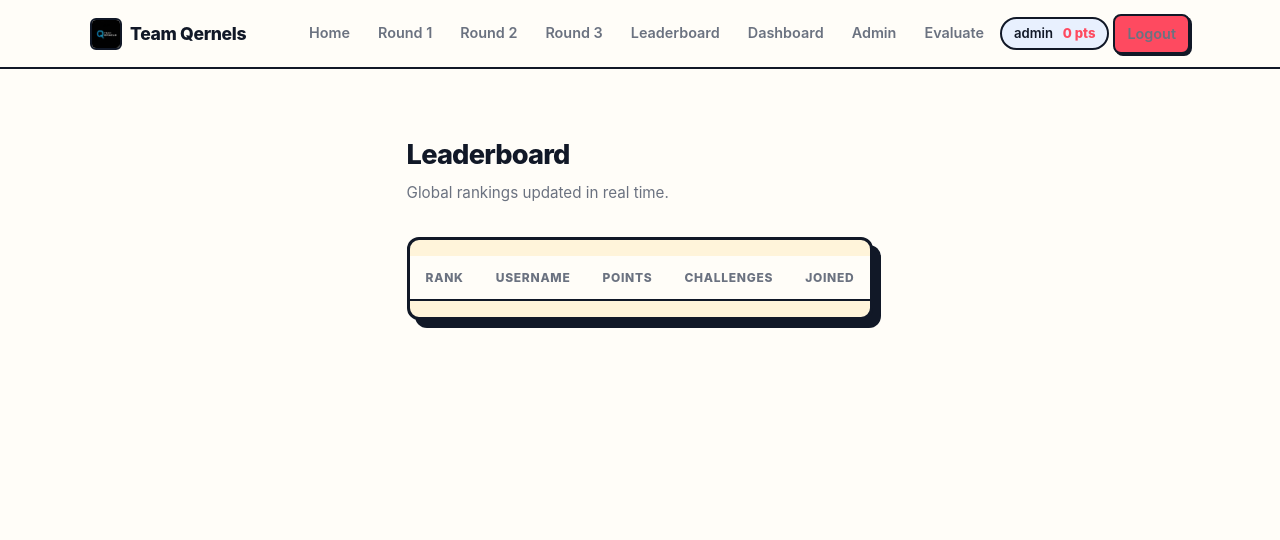
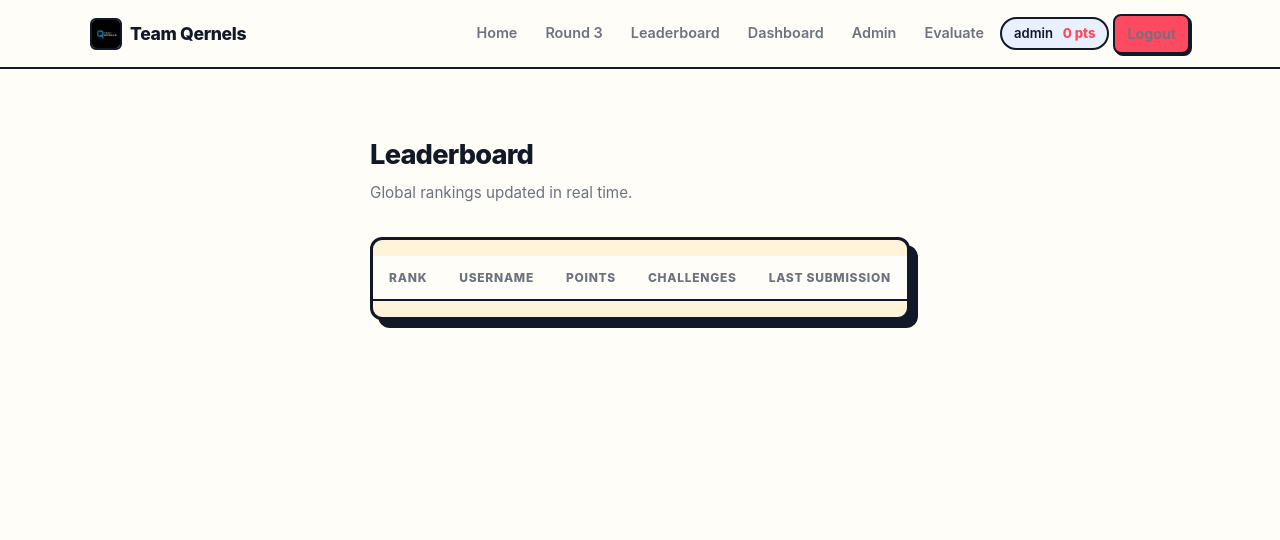
Before and after one commit to RaghunandhanG/ML-Fest-Platform, a FastAPI app: page /leaderboard in a window 1280 px wide. Shown: the top 540 px of the page. Run offline with FastAPI, Linux system fonts and the light colour scheme; a user stored in the database is signed in; data comes from the database, SQL or seed files in the repository; both versions use the stored data as it was after the commit; data that the repository does not hold is empty.

Commit message:
fixed leaderboard

```diff
--- a/models.py
+++ b/models.py
@@ -74,6 +74,14 @@ class User(Base):
             .filter(Score.user_id == self.id, Score.is_approved == True)
             .scalar()
             or 0
+        )
+
+    def get_last_correct_submission_time(self, db):
+        """Return the latest submitted_at timestamp for a correct flag."""
+        return (
+            db.query(func.max(Submission.submitted_at))
+            .filter(Submission.user_id == self.id, Submission.is_correct == True)
+            .scalar()
         )
 
     def get_completed_challenges(self, db):
--- a/routes/admin.py
+++ b/routes/admin.py
@@ -107,6 +107,9 @@ def approve_score(request: Request, score_id: int, flag_points: int = Form(0), e
         score.approved_by = user.id
         score.approved_at = datetime.utcnow()
         score.leaderboard_visible = True
+
+        # Flush so the is_approved=True change is visible to the SUM query
+        db.flush()
 
         target_user = db.query(User).get(score.user_id)
         target_user.total_points = target_user.get_total_points(db)
--- a/routes/evaluator.py
+++ b/routes/evaluator.py
@@ -121,6 +121,9 @@ def approve_score(request: Request, score_id: int, flag_points: int = Form(0), e
     score.approved_at = datetime.utcnow()
     score.leaderboard_visible = True
 
+    # Flush so the is_approved=True change is visible to the SUM query
+    db.flush()
+
     target_user = db.query(User).get(score.user_id)
     if target_user:
         target_user.total_points = target_user.get_total_points(db)
--- a/templates/base.html
+++ b/templates/base.html
@@ -203,13 +203,6 @@
             <ul class="nav-links">
                 <li><a href="{{ url_for('index') }}">Home</a></li>
                 {% if current_user.is_authenticated %}
-                    {# Admin sees all round tabs; others see only the active round #}
-                    {% if current_user.is_admin or (site_config and site_config.active_round == 1) %}
-                    <li><a href="{{ url_for('round1.index') }}">Round 1</a></li>
-                    {% endif %}
-                    {% if current_user.is_admin or (site_config and site_config.active_round == 2) %}
-                    <li><a href="{{ url_for('round2.index') }}">Round 2</a></li>
-                    {% endif %}
                     {% if current_user.is_admin or (site_config and site_config.active_round == 3) %}
                     <li><a href="{{ url_for('challenges.list_challenges') }}">Round 3</a></li>
                     <li><a href="{{ url_for('challenges.leaderboard') }}">Leaderboard</a></li>
--- a/templates/dashboard.html
+++ b/templates/dashboard.html
@@ -127,7 +127,7 @@
     <div class="stat-tile">
         <div class="stat-tile-shadow"></div>
         <div class="stat-tile-inner">
-            <div class="num">{{ current_user.total_points }}</div>
+            <div class="num">{{ computed_total }}</div>
             <div class="lbl">Total Points</div>
         </div>
     </div>
@@ -148,7 +148,7 @@
     <div class="stat-tile">
         <div class="stat-tile-shadow"></div>
         <div class="stat-tile-inner">
-            <div class="num">{{ (current_user.total_points / 500 * 100)|int }}%</div>
+            <div class="num">{{ (computed_total / 500 * 100)|int }}%</div>
             <div class="lbl">Overall</div>
         </div>
     </div>
--- a/templates/leaderboard.html
+++ b/templates/leaderboard.html
@@ -36,13 +36,22 @@ async function loadLeaderboard() {
         else { document.getElementById('leaderboardContainer').innerHTML = '<div class="lb-error">Failed to load leaderboard.</div>'; }
     } catch (error) { document.getElementById('leaderboardContainer').innerHTML = '<div class="lb-error">Failed to load leaderboard.</div>'; }
 }
+function fmtEvalTime(iso) {
+    if (!iso) return '<span style="color:var(--text-muted)">—</span>';
+    var d = new Date(iso);
+    var pad2 = function(n){ return n < 10 ? '0'+n : ''+n; };
+    var pad3 = function(n){ return n < 10 ? '00'+n : n < 100 ? '0'+n : ''+n; };
+    var hh = pad2(d.getUTCHours()), mm = pad2(d.getUTCMinutes()), ss = pad2(d.getUTCSeconds());
+    var ms = pad3(d.getUTCMilliseconds());
+    var mon = pad2(d.getUTCMonth()+1), day = pad2(d.getUTCDate());
+    return mon+'/'+day+' '+hh+':'+mm+':'+ss+'<span style="font-size:0.72rem;color:var(--text-muted)">.'+ms+'</span>';
+}
 function displayLeaderboard(leaderboard) {
     var container = document.getElementById('leaderboardContainer');
-    var html = '<div class="lb-wrap"><div class="lb-wrap-shadow"></div><div class="lb-wrap-inner"><table class="lb-table"><thead><tr><th>Rank</th><th>Username</th><th>Points</th><th>Challenges</th><th>Joined</th></tr></thead><tbody>';
+    var html = '<div class="lb-wrap"><div class="lb-wrap-shadow"></div><div class="lb-wrap-inner"><table class="lb-table"><thead><tr><th>Rank</th><th>Username</th><th>Points</th><th>Challenges</th><th>Last Submission</th></tr></thead><tbody>';
     leaderboard.forEach(function(entry) {
         var rc = entry.rank <= 3 ? ' rank-' + entry.rank : '';
-        var joinDate = new Date(entry.joined_at).toLocaleDateString();
-        html += '<tr><td><span class="rank-chip' + rc + '">' + entry.rank + '</span></td><td><span class="lb-username">' + entry.username + '</span></td><td><span class="lb-pts">' + entry.total_points + '</span></td><td>' + entry.challenges_completed + '</td><td style="color:var(--text-muted);font-size:0.82rem;">' + joinDate + '</td></tr>';
+        html += '<tr><td><span class="rank-chip' + rc + '">' + entry.rank + '</span></td><td><span class="lb-username">' + entry.username + '</span></td><td><span class="lb-pts">' + entry.total_points + '</span></td><td>' + entry.challenges_completed + '</td><td style="font-size:0.82rem;font-variant-numeric:tabular-nums;">' + fmtEvalTime(entry.last_submission_at) + '</td></tr>';
     });
     html += '</tbody></table></div></div>';
     container.innerHTML = html;
```
Also changed, not shown: routes/api.py (+22 -4 lines), routes/challenges.py (+7 -1 lines), instance/ctf_challenge.db (added).
